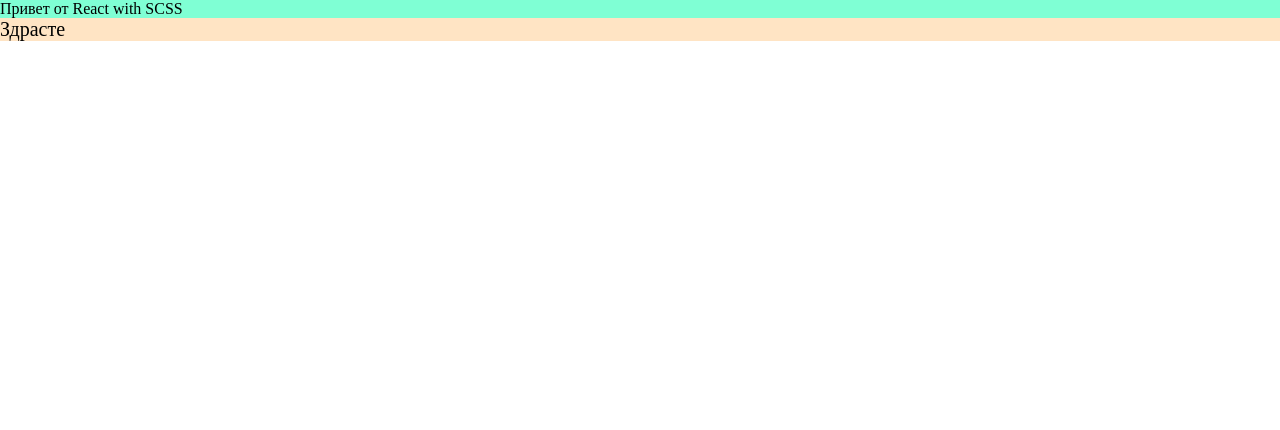
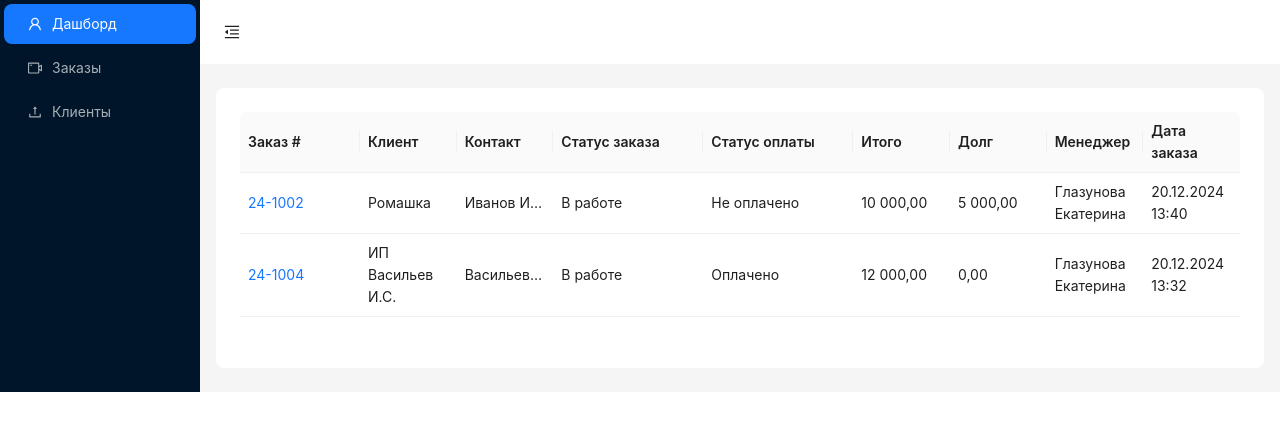
Before and after one commit to vas-git-00/miniCRM, a React (Vite) app: page / in a window 1280 px wide. Shown: the top 430 px of the page. Built offline with nearby package versions, Linux system fonts and the light colour scheme.

Commit message:
create table

```diff
--- a/package.json
+++ b/package.json
@@ -10,6 +10,8 @@
     "preview": "vite preview"
   },
   "dependencies": {
+    "@ant-design/icons": "^5.5.2",
+    "antd": "^5.22.5",
     "react": "^18.3.1",
     "react-dom": "^18.3.1"
   },
--- a/src/App.jsx
+++ b/src/App.jsx
@@ -1,16 +1,164 @@
-import './app.scss'
+import "./app.scss"
+import { Table } from "antd"
+import {
+  MenuFoldOutlined,
+  MenuUnfoldOutlined,
+  UploadOutlined,
+  UserOutlined,
+  VideoCameraOutlined,
+} from "@ant-design/icons"
+import { Button, Layout, Menu, theme } from "antd"
+import { useState } from "react"
+
+const { Header, Sider, Content } = Layout
 
 function App() {
+  const [collapsed, setCollapsed] = useState(false)
+  const {
+    token: { colorBgContainer, borderRadiusLG },
+  } = theme.useToken()
 
+  const dataSource = [
+    {
+      key: "1",
+      order: "24-1002",
+      client: "Ромашка",
+      contact: "Иванов Иван",
+      order_status: "В работе",
+      pay_status: "Не оплачено",
+      amount: "10 000,00",
+      amount_dolg:'5 000,00',
+      owner: "Глазунова Екатерина",
+      order_date: "20.12.2024 13:40",
+    },
+    {
+      key: "2",
+      order: "24-1004",
+      client: "ИП Васильев И.С.",
+      contact: "Васильев Иван",
+      order_status: "В работе",
+      pay_status: "Оплачено",
+      amount: "12 000,00",
+      amount_dolg:'0,00',
+      owner: "Глазунова Екатерина",
+      order_date: "20.12.2024 13:32",
+    },
+  ]
+
+  const columns = [
+    {
+      title: "Заказ #",
+      dataIndex: "order",
+      key: "order",
+      render: (text) => <a>{text}</a>,
+      width: 120, //ширина колонки
+    },
+    {
+      title: "Клиент",
+      dataIndex: "client",
+      key: "client",
+    },
+    {
+      title: "Контакт",
+      dataIndex: "contact",
+      key: "contact",
+      ellipsis: true, // сокращение если не влезают данные ...
+    },
+    {
+      title: "Статус заказа",
+      dataIndex: "order_status",
+      key: "order_status",
+      width: 150, //ширина колонки
+    },
+    {
+      title: "Статус оплаты",
+      dataIndex: "pay_status",
+      key: "pay_status",
+      width: 150, //ширина колонки
+      filtered: true,
+    },
+    {
+      title: "Итого",
+      dataIndex: "amount",
+      key: "amount",
+    },
+    {
+      title: "Долг",
+      dataIndex: "amount_dolg",
+      key: "amount_dolg",
+    },
+    {
+      title: "Менеджер",
+      dataIndex: "owner",
+      key: "owner",
+    },
+    {
+      title: "Дата заказа",
+      dataIndex: "order_date",
+      key: "order_date",
+    },
+  ]
+  //<Table dataSource={dataSource} columns={columns} />
   return (
-      <div className="test">
-        Привет от React with SCSS
-        <div className='test2'>
-          Здрасте
-        </div>
-      </div>
-
-
+    <>
+      <Layout>
+        <Sider trigger={null} collapsible collapsed={collapsed}>
+          <div className="demo-logo-vertical" />
+          <Menu
+            theme="dark"
+            mode="inline"
+            defaultSelectedKeys={["1"]}
+            items={[
+              {
+                key: "1",
+                icon: <UserOutlined />,
+                label: "Дашборд",
+              },
+              {
+                key: "2",
+                icon: <VideoCameraOutlined />,
+                label: "Заказы",
+              },
+              {
+                key: "3",
+                icon: <UploadOutlined />,
+                label: "Клиенты",
+              },
+            ]}
+          />
+        </Sider>
+        <Layout>
+          <Header style={{ padding: 0, background: colorBgContainer }}>
+            <Button
+              type="text"
+              icon={collapsed ? <MenuUnfoldOutlined /> : <MenuFoldOutlined />}
+              onClick={() => setCollapsed(!collapsed)}
+              style={{
+                fontSize: "16px",
+                width: 64,
+                height: 64,
+              }}
+            />
+          </Header>
+          <Content
+            style={{
+              margin: "24px 16px",
+              padding: 24,
+              minHeight: 280,
+              background: colorBgContainer,
+              borderRadius: borderRadiusLG,
+            }}
+          >
+            <Table
+              dataSource={dataSource}
+              columns={columns}
+              pagination={false}
+              size="small"
+            />
+          </Content>
+        </Layout>
+      </Layout>
+    </>
   )
 }
 
--- a/src/app.scss
+++ b/src/app.scss
@@ -1,7 +1,7 @@
-.test{
-  background-color: aquamarine;
+.test {
+  background-color: #fff;
 
-  .test2{
+  .test2 {
     background-color: bisque;
     font-size: 20px;
   }
```
Also changed, not shown: 1 other file (tests, documents, lock files or other folders).
